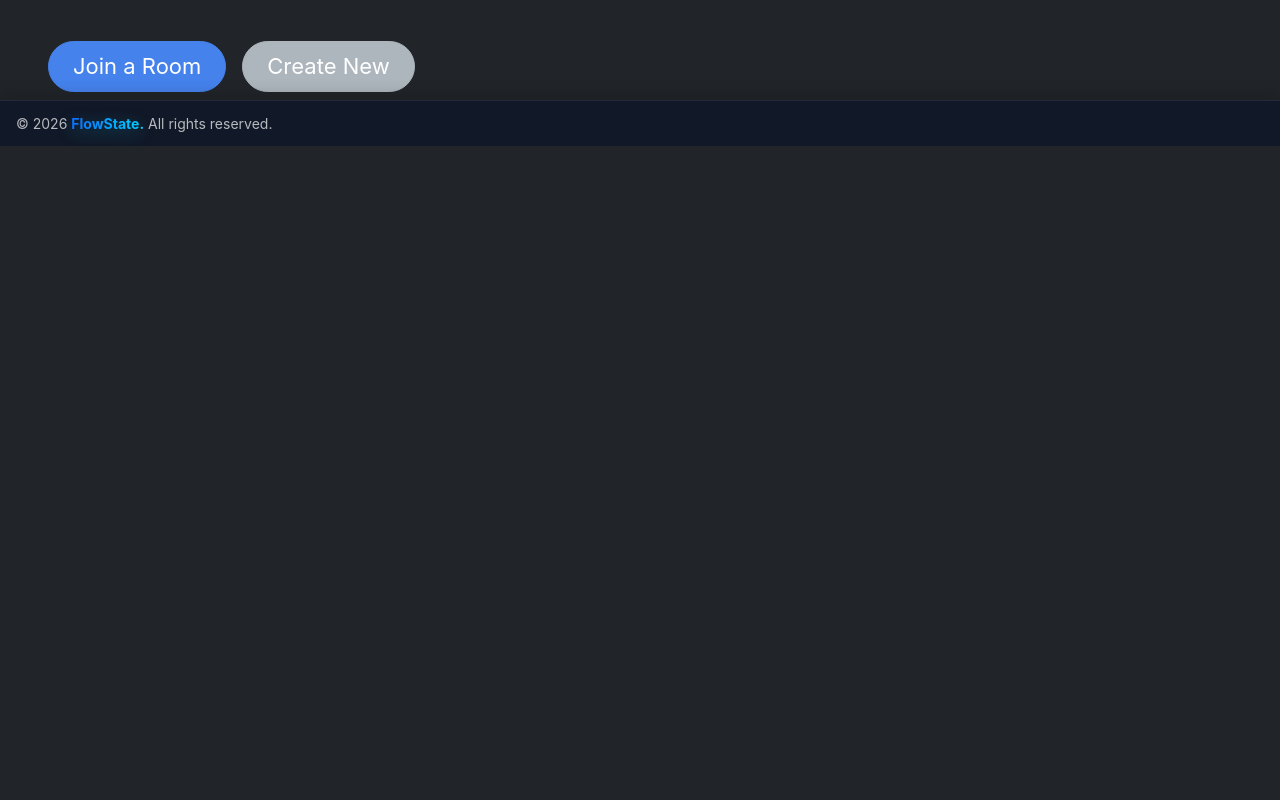
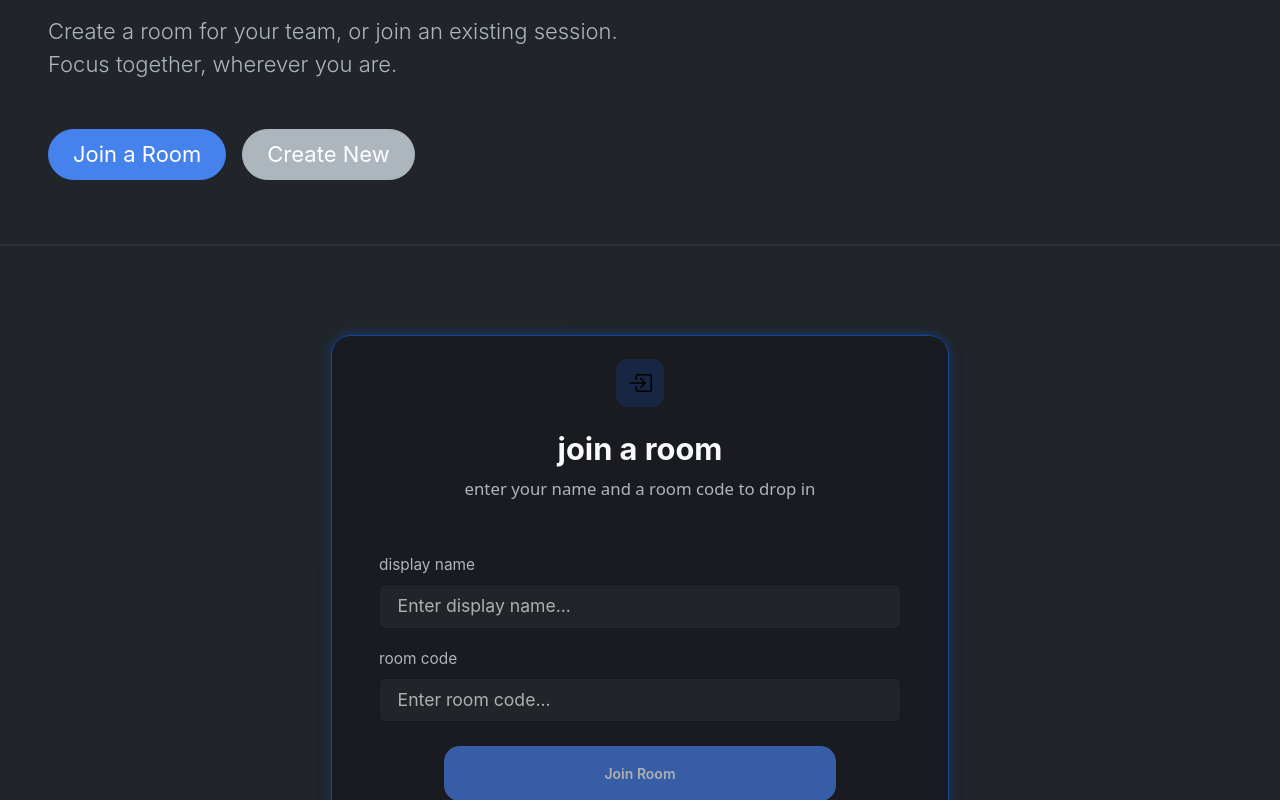
Before and after one commit to baylissp23/flowstate-chatroom, a React (Vite) app in the folder frontend/: page / in a window 1280 px wide. Shown: the part 1020-1820 px from the top of the page. Before the commit the page ends 1166 px from the top, so only its background shows below. Built offline with nearby package versions, Linux system fonts and the light colour scheme; no server answers.

Commit message:
feat: add room join card instead of entire page

```diff
--- a/frontend/src/components/Home.tsx
+++ b/frontend/src/components/Home.tsx
@@ -2,19 +2,29 @@ import Button from "react-bootstrap/Button";
 import Container from "react-bootstrap/Container";
 import Row from "react-bootstrap/Row";
 import Col from "react-bootstrap/Col";
-import { Link } from "react-router-dom";
+import { useLocation, Link } from "react-router-dom";
 import InfoGrid from "./InfoGrid";
 import { Infinity as InfinityIcon } from "react-bootstrap-icons";
 import HomeFooter from "./HomeFooter";
+import Join from "./Join";
+import { useRef, useEffect } from "react";
 
 function Home() {
+  const joinRef = useRef<HTMLDivElement | null>(null);
+  const location = useLocation();
+
+  useEffect(() => {
+    if (location.hash === "#join-card") {
+      joinRef.current?.scrollIntoView({
+        behavior: "smooth",
+        block: "start",
+      });
+    }
+  }, [location.hash]);
+
   return (
     <>
-      <div
-        className="d-flex flex-column text-light"
-        style={{ minHeight: "calc(100dvh - 68px)" }}
-      >
-        <main className="flex-grow-1 d-flex align-items-center py-2">
+      <main className="py-5 mt-5">
         <Container fluid className="text-light px-4 px-lg-5">
           <Row className="align-items-center">
             <Col lg={6} className="mb-3 mb-lg-0">
@@ -22,8 +32,7 @@ function Home() {
                 Home
               </div>
               <h1 className="display-3 fw-bold mb-4">
-                  Find your{" "}
-                  <span className="text-gradient-blue">FlowState</span>
+                Find your <span className="text-gradient-blue">FlowState</span>
                 <span className="text-primary">
                   <InfinityIcon className="mx-1" />
                 </span>
@@ -32,15 +41,23 @@ function Home() {
                 className="lead text-secondary mb-5"
                 style={{ maxWidth: "48rem" }}
               >
-                  Create a room for your team, or join an existing session.
-                  Focus together, wherever you are.
+                Create a room for your team, or join an existing session. Focus
+                together, wherever you are.
               </p>
               <div className="d-flex gap-3">
-                  <Link to="/join">
-                    <Button variant="primary" size="lg" className="px-4">
+                <Button
+                  variant="primary"
+                  size="lg"
+                  className="px-4"
+                  onClick={() => {
+                    joinRef.current?.scrollIntoView({
+                      behavior: "smooth",
+                      block: "start",
+                    });
+                  }}
+                >
                   Join a Room
                 </Button>
-                  </Link>
                 <Link to="/create">
                   <Button variant="secondary" size="lg" className="px-4">
                     Create New
@@ -58,8 +75,17 @@ function Home() {
         </Container>
       </main>
 
+      <hr className="border"></hr>
+
+      <section className="py-5" id="join-card">
+        <Container fluid className="text-light px-4 px-lg-5 text-center">
+          <div className="d-flex justify-content-center mt-4" ref={joinRef}>
+            <Join />
+          </div>
+        </Container>
+      </section>
+
       <HomeFooter />
-      </div>
     </>
   );
 }
--- a/frontend/src/components/Join.tsx
+++ b/frontend/src/components/Join.tsx
@@ -1,8 +1,9 @@
-import Container from "react-bootstrap/Container";
+import Card from "react-bootstrap/Card";
 import Form from "react-bootstrap/Form";
 import Button from "react-bootstrap/Button";
-import { useNavigate } from "react-router-dom";
+import { useNavigate, Link } from "react-router-dom";
 import { useState } from "react";
+import { BoxArrowInRight } from "react-bootstrap-icons";
 
 function Join() {
   const [displayName, setDisplayName] = useState("");
@@ -11,17 +12,38 @@ function Join() {
 
   return (
     <>
-      <Container fluid className="mt-5">
-        <h1>Join a Room</h1>
+      <Card className="bento-card text-light shadow join-card mx-auto navbar-pulse">
+        <Card.Body>
+          <div className="p-md-2 text-center">
+            <div className="bento-icon-box d-flex align-items-center justify-content-center mx-auto mb-4">
+              <BoxArrowInRight size={24} className="text-primary" />
+            </div>
 
+            <h3 className="fw-bold">join a room</h3>
+            <p
+              className="text-secondary mb-4"
+              style={{
+                fontSize: "1.05rem",
+                lineHeight: "1.6",
+                fontFamily: "system-ui, -apple-system, sans-serif",
+              }}
+            >
+              enter your name and a room code to drop in
+            </p>
+          </div>
+        </Card.Body>
+        <div className="px-4 px-md-5">
           <Form
             onSubmit={(e) => {
               e.preventDefault();
               navigate(`/join/${roomCode}/${displayName}`);
             }}
+            className="text-start"
           >
             <Form.Group className="mb-3" controlId="displayNameEnter">
-            <Form.Label>Display Name</Form.Label>
+              <Form.Label className="text-secondary small">
+                display name
+              </Form.Label>
               <Form.Control
                 type="text"
                 placeholder="Enter display name..."
@@ -32,7 +54,9 @@ function Join() {
               />
             </Form.Group>
             <Form.Group className="mb-3" controlId="enterRoomCode">
-            <Form.Label>Room Code</Form.Label>
+              <Form.Label className="text-secondary small">
+                room code
+              </Form.Label>
               <Form.Control
                 type="text"
                 placeholder="Enter room code..."
@@ -42,11 +66,23 @@ function Join() {
                 }}
               />
             </Form.Group>
-          <Button variant="primary" type="submit" disabled={displayName === ""}>
+            <div className="d-flex justify-content-center mt-4">
+              <Button
+                variant="primary"
+                type="submit"
+                disabled={displayName === ""}
+                className="w-75 py-3 fw-semibold"
+              >
                 Join Room
               </Button>
+            </div>
           </Form>
-      </Container>
+        </div>
+
+        <div className="text-center my-4 text-secondary">
+          don't have a code? <Link to="/create">create a room instead</Link>
+        </div>
+      </Card>
     </>
   );
 }
--- a/frontend/src/components/Navigation.tsx
+++ b/frontend/src/components/Navigation.tsx
@@ -19,7 +19,7 @@ function Navigation() {
             <Nav.Link as={NavLink} to="/">
               Home
             </Nav.Link>
-            <Nav.Link as={NavLink} to="/join">
+            <Nav.Link as={Link} to="/#join-card">
               Join
             </Nav.Link>
             <Nav.Link as={NavLink} to="/create">
--- a/frontend/src/index.css
+++ b/frontend/src/index.css
@@ -109,3 +109,8 @@
   border-radius: 20px !important;
   box-shadow: 0 12px 30px rgba(0, 0, 0, 0.18);
 }
+
+.join-card {
+  width: 100%;
+  max-width: 620px;
+}
```
Lines whose indentation alone changed are shown as unchanged.
